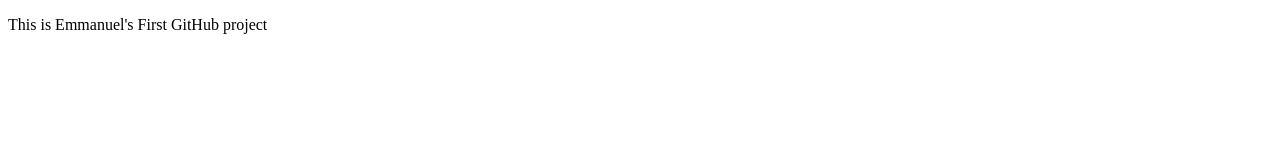
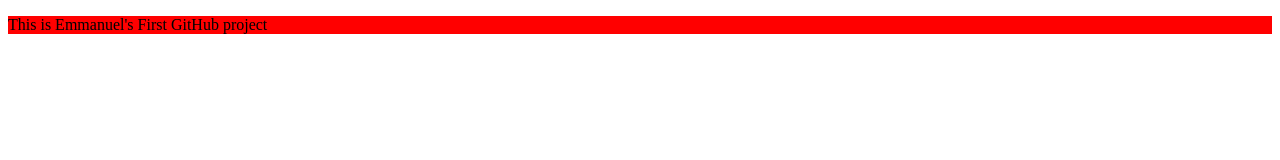
Before and after one commit to Merem1/Merem1.github.io, a plain HTML site: page index.html in a window 1280 px wide. Drawn offline with Linux system fonts and the light colour scheme.

Commit message:
index.html
this is an update version of the index page

```diff
--- a/index.html
+++ b/index.html
@@ -5,6 +5,6 @@
   </head>
 
   <body>
-    <p>This is Emmanuel's First GitHub project</p>
+    <p style="background-color: red;">This is Emmanuel's First GitHub project</p>
   </body>
 </html>
```
